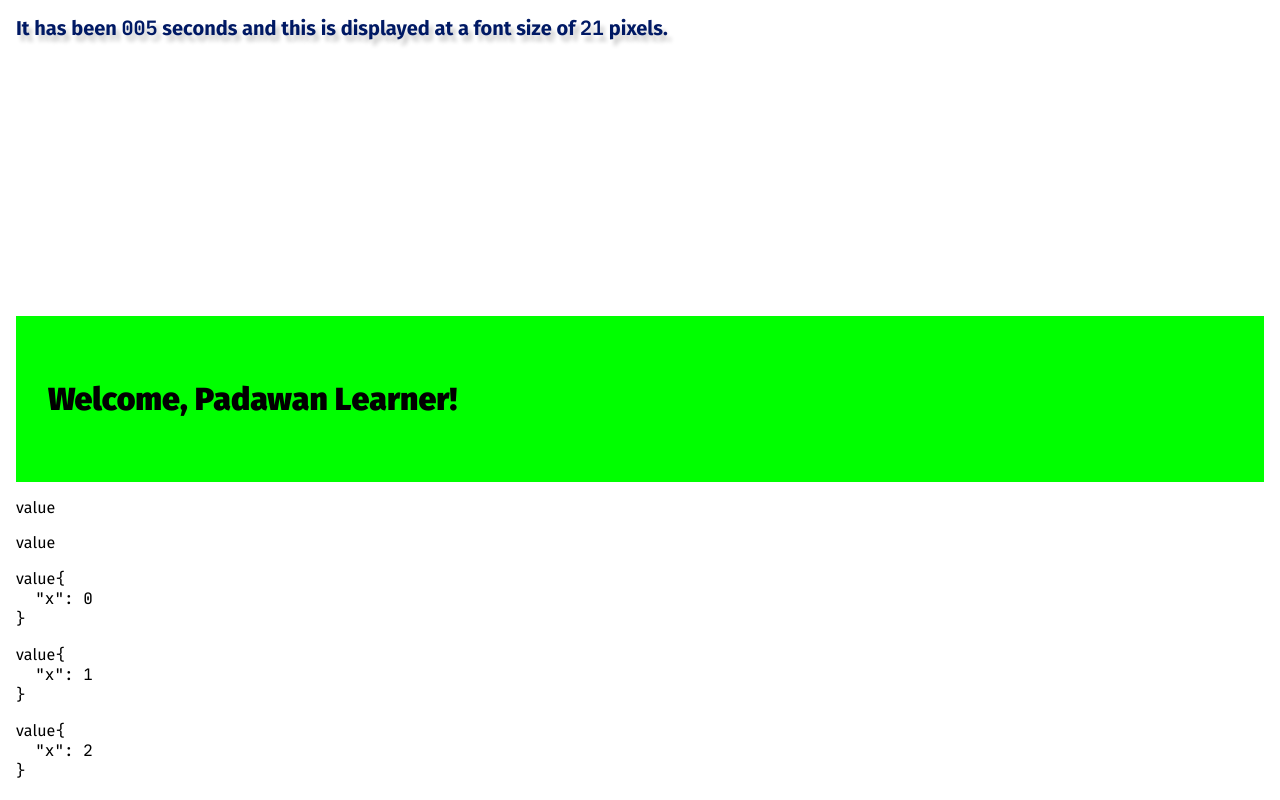
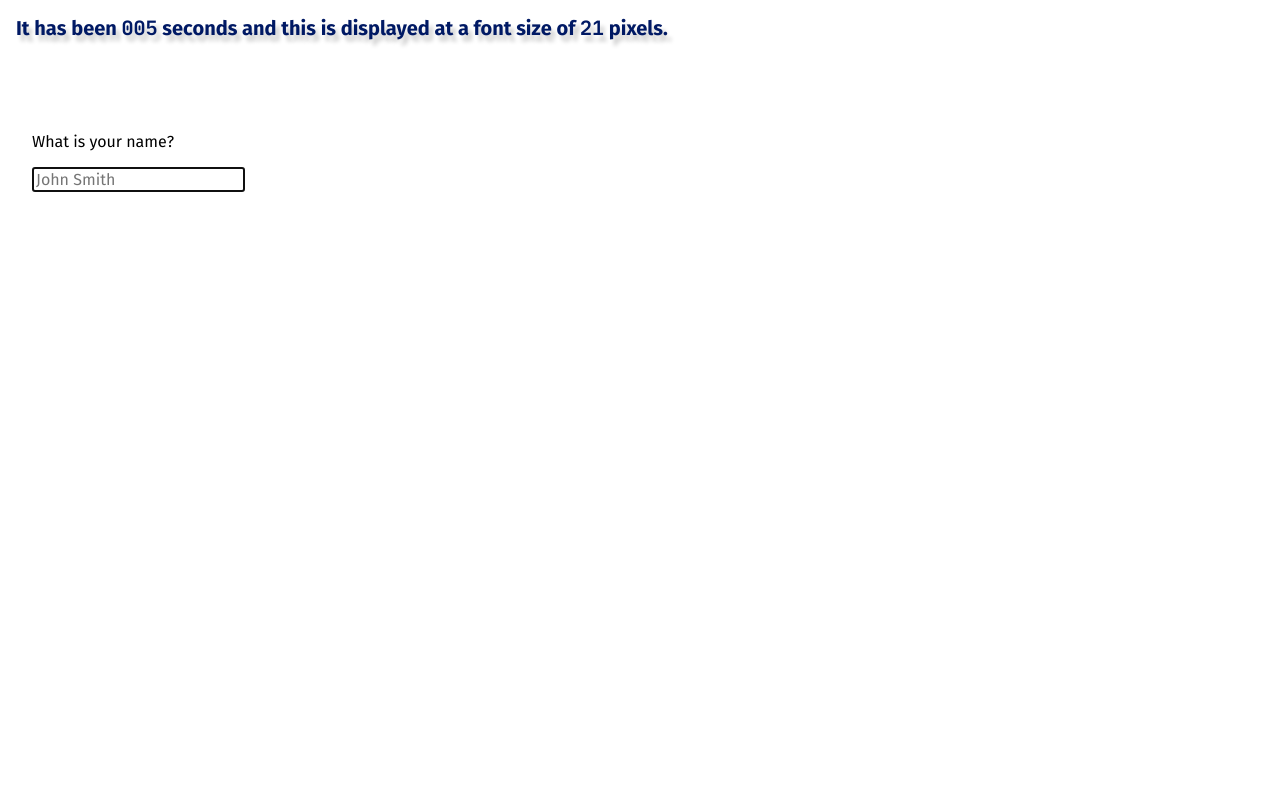
Before and after one commit to otter-academy/template, a React (Create React App) app: page / in a window 1280 px wide. Built offline with nearby package versions, Linux system fonts and the light colour scheme.

Commit message:
00000006-249a0a97

```diff
--- /dev/null
+++ b/src/components/form.tsx
@@ -0,0 +1,47 @@
+import { css } from "emotion";
+import React, { ReactNode, useState } from "react";
+
+export const Form: React.FC<{
+  children: ReactNode;
+  onSubmit(data: FormData): void;
+}> = ({ children, onSubmit }) => {
+  const [disabled, setDisabled] = useState(false);
+
+  return (
+    <form
+      onSubmit={(event) => {
+        event.preventDefault();
+
+        const nativeEvent: any = event.nativeEvent;
+        const data = new FormData(nativeEvent.target);
+        const submitter: HTMLInputElement | undefined =
+          nativeEvent.submitter ||
+          nativeEvent.target.querySelector("fieldset :enabled");
+        console.log({ submitter });
+        const submitterName = submitter?.name || "value";
+        if (submitter && !data.has(submitterName)) {
+          let value =
+            submitter.value ||
+            submitter.placeholder ||
+            submitter.textContent ||
+            "";
+          data.append(submitterName, value);
+        }
+        setDisabled(true);
+        if (submitter) {
+          submitter.blur();
+        }
+        onSubmit(data);
+      }}
+    >
+      <fieldset
+        disabled={disabled}
+        className={css({
+          display: "contents"
+        })}
+      >
+        {children}
+      </fieldset>
+    </form>
+  );
+};
--- a/src/components/printed.tsx
+++ b/src/components/printed.tsx
@@ -7,15 +7,21 @@ import React, { ReactNode } from "react";
 export const Printed: React.FC<{ values: Array<ReactNode | any> }> = ({
   values
 }) => (
-  <p className={printed}>
+  <div className={printed}>
     {values.map((value, i) => {
       if (
         React.isValidElement(value) ||
         typeof value == "string" ||
         typeof value == "number"
       ) {
-        return <span key={i}>value</span>;
+        return <span key={i}>{value}</span>;
       } else {
+        console.log(value);
+        if (value instanceof FormData) {
+          value = Object.fromEntries(
+            [...value.keys()].map((key) => [key, value.getAll(key)])
+          );
+        }
         try {
           return <code key={i}>{JSON.stringify(value, null, 2)}</code>;
         } catch (error) {
@@ -38,10 +44,11 @@ export const Printed: React.FC<{ values: Array<ReactNode | any> }> = ({
         }
       }
     })}
-  </p>
+  </div>
 );
 
 const printed = css({
+  margin: 16,
   textShadow: "0 0 0 rgba(0, 0, 0, 0)",
   color: "rgba(0, 0, 0, 1.0)",
   animationName: `${keyframes({
--- a/src/core/main.tsx
+++ b/src/core/main.tsx
@@ -3,6 +3,7 @@ import React from "react";
 
 import { SplashyGreeting } from "../components/splashy-greeting";
 import { sleep } from "../utilities/async";
+import { input, inputs } from "../utilities/input";
 import { clamp, roundDown } from "../utilities/math";
 import { print } from "../utilities/print";
 
@@ -12,37 +13,50 @@ export class App {
    * output any type of content at the bottom of the page.
    */
   async main() {
+    // Set the page's title and icon.
     const title = document.head.querySelector("title");
+    const icon: HTMLLinkElement = document.head.querySelector("link[rel=icon]");
     title.textContent = "A Pup's Project";
-
-    const icon: HTMLLinkElement = document.head.querySelector("link[rel=icon]");
     icon.href = "/icon.png";
 
-    print("hello world");
-    print(
-      <p>
-        <b>hello</b>{" "}
-        <i
-          className={css({
-            color: "green"
-          })}
-        >
-          world
-        </i>
-        !
-      </p>
+    print("What is your name?");
+    const name = await input("John Smith");
+
+    print("Great! Just a moment...");
+
+    await sleep(2.0);
+
+    print(<SplashyGreeting name={name} />);
+
+    do {
+      print("Please accept our terms of service.");
+    } while (
+      "accept" !==
+      (await input(
+        <>
+          <button autoFocus>accept</button>
+          <button>reject</button>
+        </>
+      ))
     );
 
-    let x = 0;
-    while (true) {
-      print("What do I know?", { x });
-      await sleep(2);
-      x += 1;
-
-      if (!"x".startsWith("x")) {
-        break;
-      }
-    }
+    print(
+      await inputs(
+        <>
+          <input
+            name="something else"
+            placeholder="hmm"
+            required
+            minLength={1}
+          />
+          <button value="A" autoFocus>
+            A
+          </button>
+          <button value="B">B</button>
+          <button value="C">C</button>
+        </>
+      )
+    );
 
     // keep running forever
     return new Promise(() => {});
@@ -74,15 +88,13 @@ export class App {
             fontSize,
             color: "rgb(0, 25, 100)",
             textShadow,
-            height: 300
+            height: 100
           })}
         >
           It has been <code>{seconds.toFixed(0).padStart(3, "0")}</code> seconds
           and this is displayed at a font size of <code>{fontSize}</code>{" "}
           pixels.
         </div>
-
-        <SplashyGreeting name="Padawan Learner" />
       </>
     );
   }
--- /dev/null
+++ b/src/utilities/input.tsx
@@ -0,0 +1,34 @@
+import React, { ReactElement, ReactNode } from "react";
+
+import { Form } from "../components/form";
+import { print } from "../utilities/print";
+
+export const formInput = async (children: ReactNode): Promise<FormData> =>
+  new Promise((resolve) => {
+    print(<Form onSubmit={resolve}>{children}</Form>);
+  });
+
+export const inputs = async (
+  children: ReactNode
+): Promise<Record<string, string>> =>
+  Object.fromEntries(
+    [...(await formInput(children)).entries()].flatMap(([key, value]) => {
+      if (value instanceof File) {
+        return [];
+      } else {
+        return [[key, value]];
+      }
+    })
+  );
+
+export const elementInput = async (child: ReactElement): Promise<string> =>
+  (await inputs(child)).value || "";
+
+export const input = async (child?: string | ReactElement): Promise<string> => {
+  if (typeof child === "string") {
+    child = <input autoFocus placeholder={child} />;
+  } else if (typeof child === "undefined") {
+    child = <input autoFocus />;
+  }
+  return (await inputs(child)).value;
+};
--- a/src/utilities/print.tsx
+++ b/src/utilities/print.tsx
@@ -20,11 +20,13 @@ export const print = (...values: Array<ReactNode | unknown>): void => {
 
   const container = document.createElement("div");
 
+  document.body.appendChild(container);
+
   ReactDOM.render(
     <React.StrictMode>
       <Printed
         values={values.flatMap((value, i) => {
-          while (typeof value?.[print.as] === "function") {
+          if (typeof value?.[print.as] === "function") {
             value = value[print.as]();
           }
           return value;
@@ -33,8 +35,6 @@ export const print = (...values: Array<ReactNode | unknown>): void => {
     </React.StrictMode>,
     container
   );
-
-  document.body.appendChild(container);
 
   const newMax =
     window.document.documentElement.scrollHeight - window.innerHeight;
```
